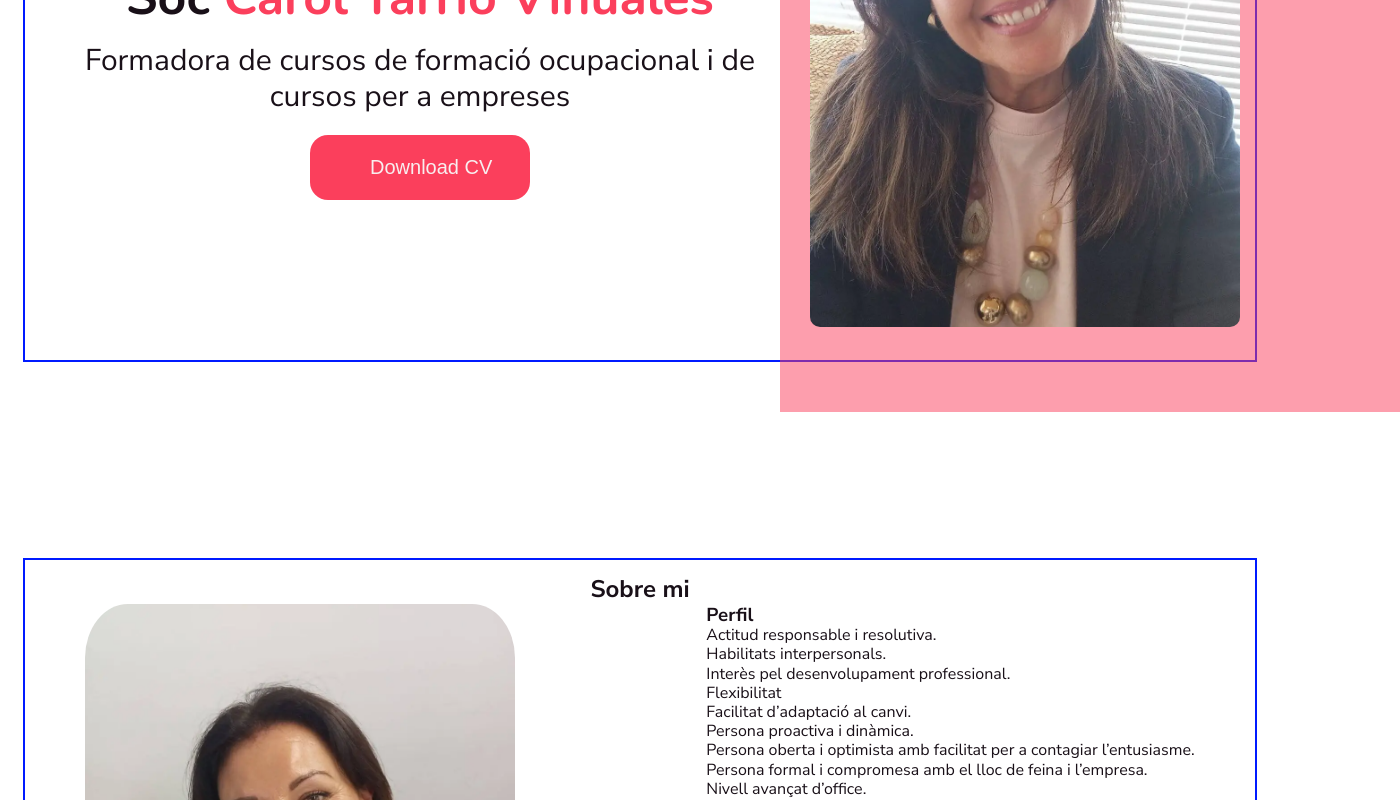
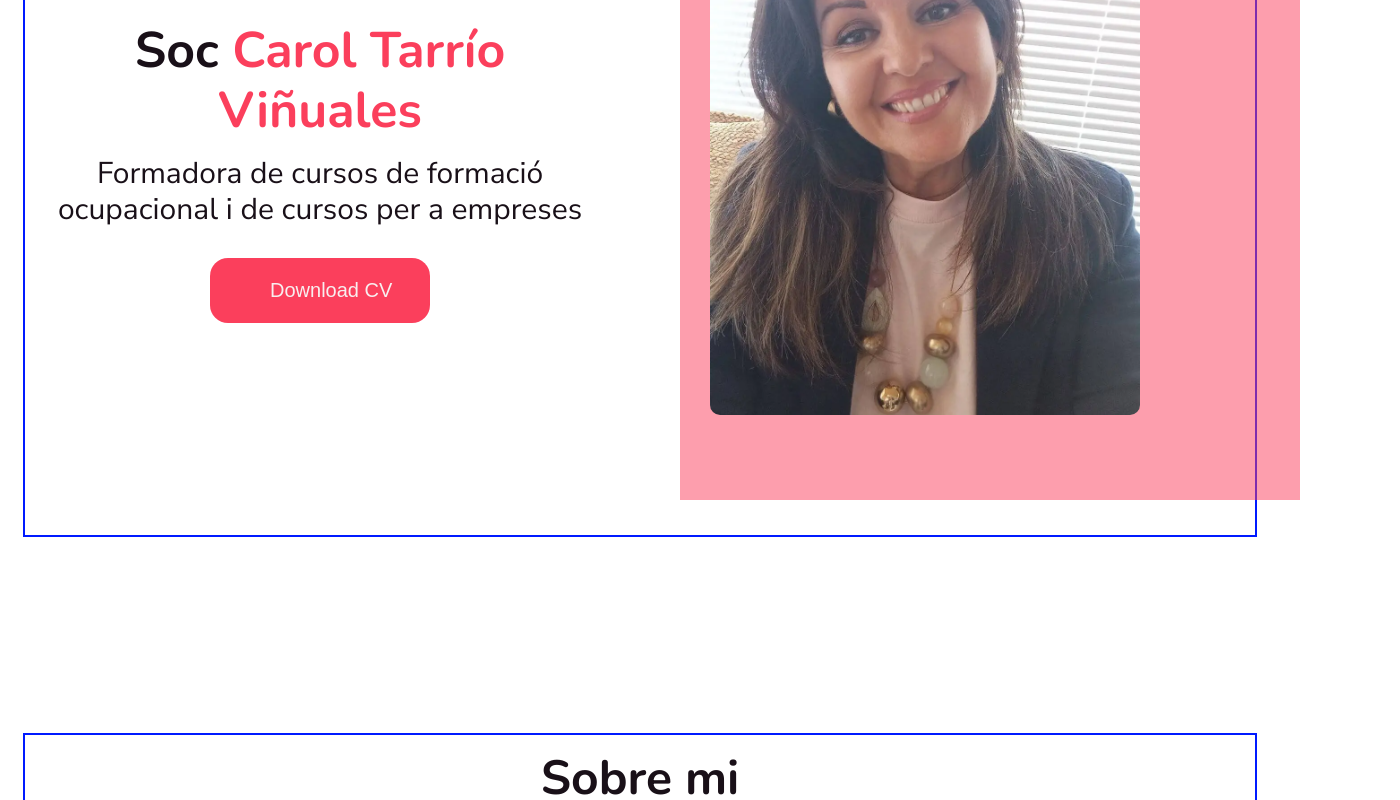
Before and after one commit to ElenaWebDev984/cv_carol, a React (Vite) app: page / in a window 1280 px wide. Shown: the part 340-1140 px from the top of the page, 1400 px wide, since content can reach past the window. Built offline with nearby package versions, Linux system fonts and the light colour scheme.

Commit message:
added styles

```diff
--- a/src/components/SectionTitle.tsx
+++ b/src/components/SectionTitle.tsx
@@ -10,4 +10,8 @@ export const SectionTitle = ({title}: SectionTitleTypes) => {
 
 const StyledSectionTitle = styled.h2`
     text-align: center;
+    font-family: Nunito, sans-serif;
+    font-weight: 700;
+    font-size: 48px;
+
 `
--- a/src/layout/sections/main/Main.tsx
+++ b/src/layout/sections/main/Main.tsx
@@ -4,7 +4,6 @@ import {FlexWrapper} from "../../../components/FlexWrapper.tsx";
 import {Image} from "../../../components/Image.tsx";
 import {Container} from "../../../components/Container.tsx";
 import {theme} from "../../../styles/Theme.ts";
-
 
 
 export const Main = () => {
@@ -63,7 +62,7 @@ const Button = styled.button`
     height: 65px;
     border-radius: 18px;
     padding: 20px 60px;
-    margin-top: 20px;
+    margin-top: 30px;
 
     color: #F8EEEF;
     font-weight: 400;
@@ -73,6 +72,7 @@ const Button = styled.button`
 `
 
 const PhotoWrapper = styled.div`
+    margin: 100px;
     position: relative;
     z-index: 0;
 
@@ -84,7 +84,7 @@ const PhotoWrapper = styled.div`
         left: -30px;
         background: #FB3F5C80;
 
-       position: absolute;
+        position: absolute;
         z-index: -1;
     }
 `
```
